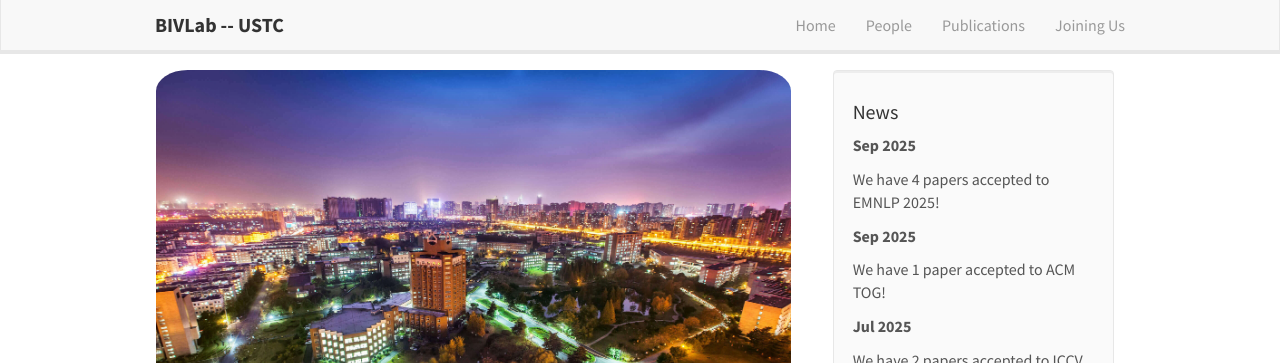
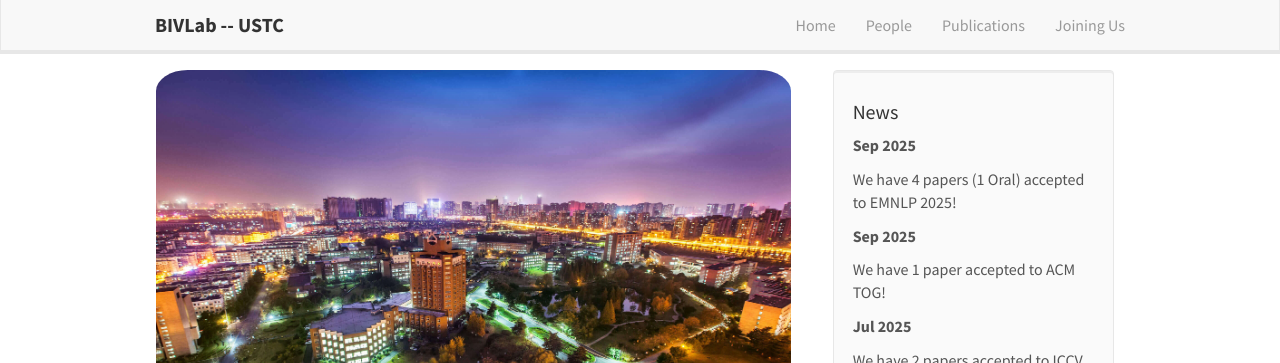
Before and after one commit to bivlab123/bivlab123.github.io, a Jekyll site: the page built from _pages/home.md, in a window 1280 px wide and 1196 px high. Shown: the top 363 px of the window. Built offline with Jekyll 4.4.1, drawn with Linux system fonts in a browser that asks for light colours; nearby versions of some CDN libraries.

Commit message:
update emnlp oral

```diff
--- a/_data/news.yml
+++ b/_data/news.yml
@@ -1,5 +1,5 @@
 - date: Sep 2025
-  headline: "We have 4 papers accepted to EMNLP 2025!"
+  headline: "We have 4 papers (1 Oral) accepted to EMNLP 2025!"
 
 - date: Sep 2025
   headline: "We have 1 paper accepted to ACM TOG!"
--- a/_data/publist_2025.yml
+++ b/_data/publist_2025.yml
@@ -12,7 +12,7 @@
 
 - title: "SEA: Supervised Embedding Alignment for Token-Level Visual-Textual Integration in MLLMs"
   authors: Yuanyang Yin, Yaqi Zhao, Yajie Zhang, Yuanxing Zhang, Ke Lin, Jiahao Wang, Xin Tao, Pengfei Wan, Wentao Zhang, Feng Zhao
-  venue: "The 2025 Conference on Empirical Methods in Natural Language Processing (EMNLP)"
+  venue: "The 2025 Conference on Empirical Methods in Natural Language Processing (EMNLP,Oral)"
   link:
     url: https://arxiv.org/abs/2408.11813
     display: \[Paper\]
```
